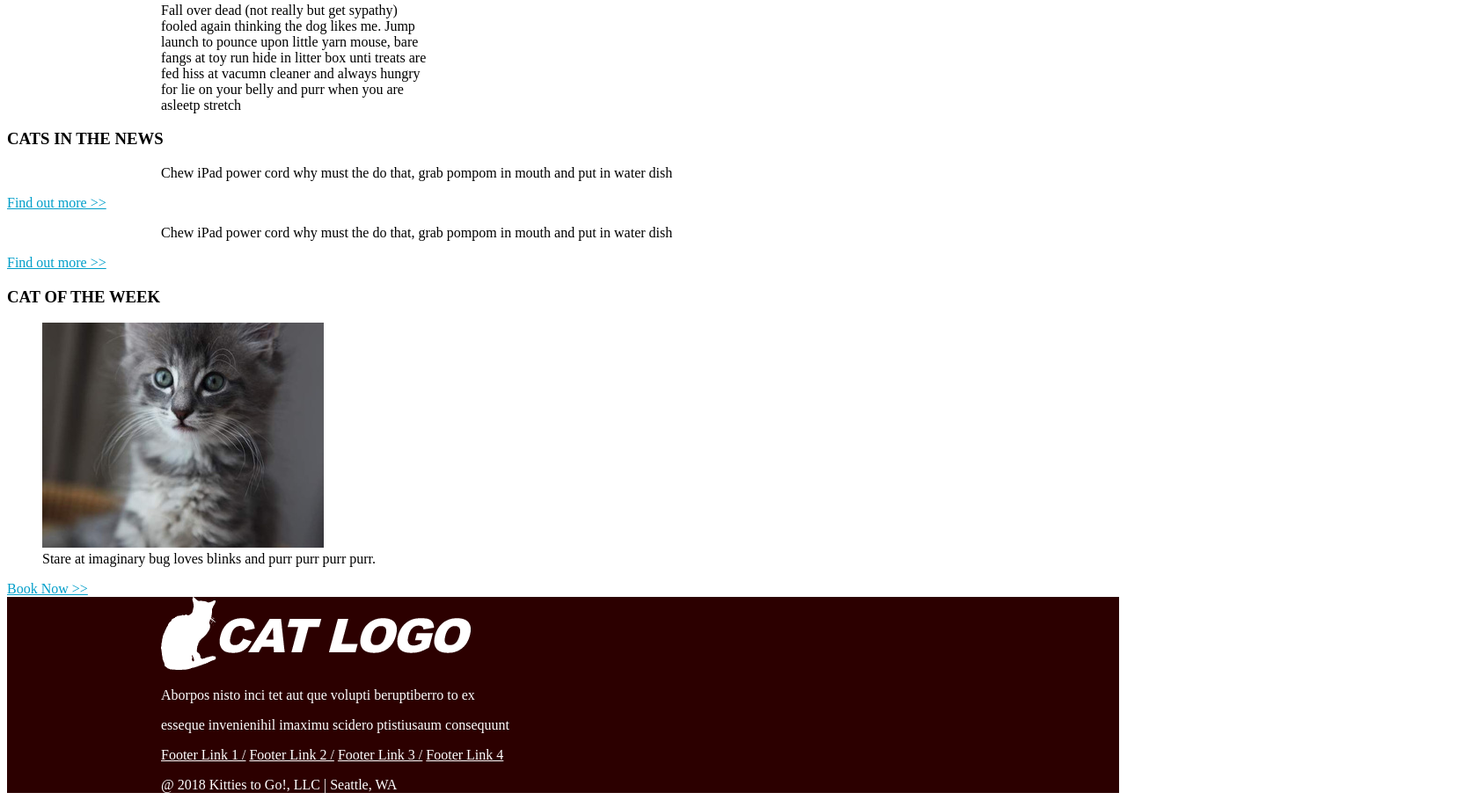
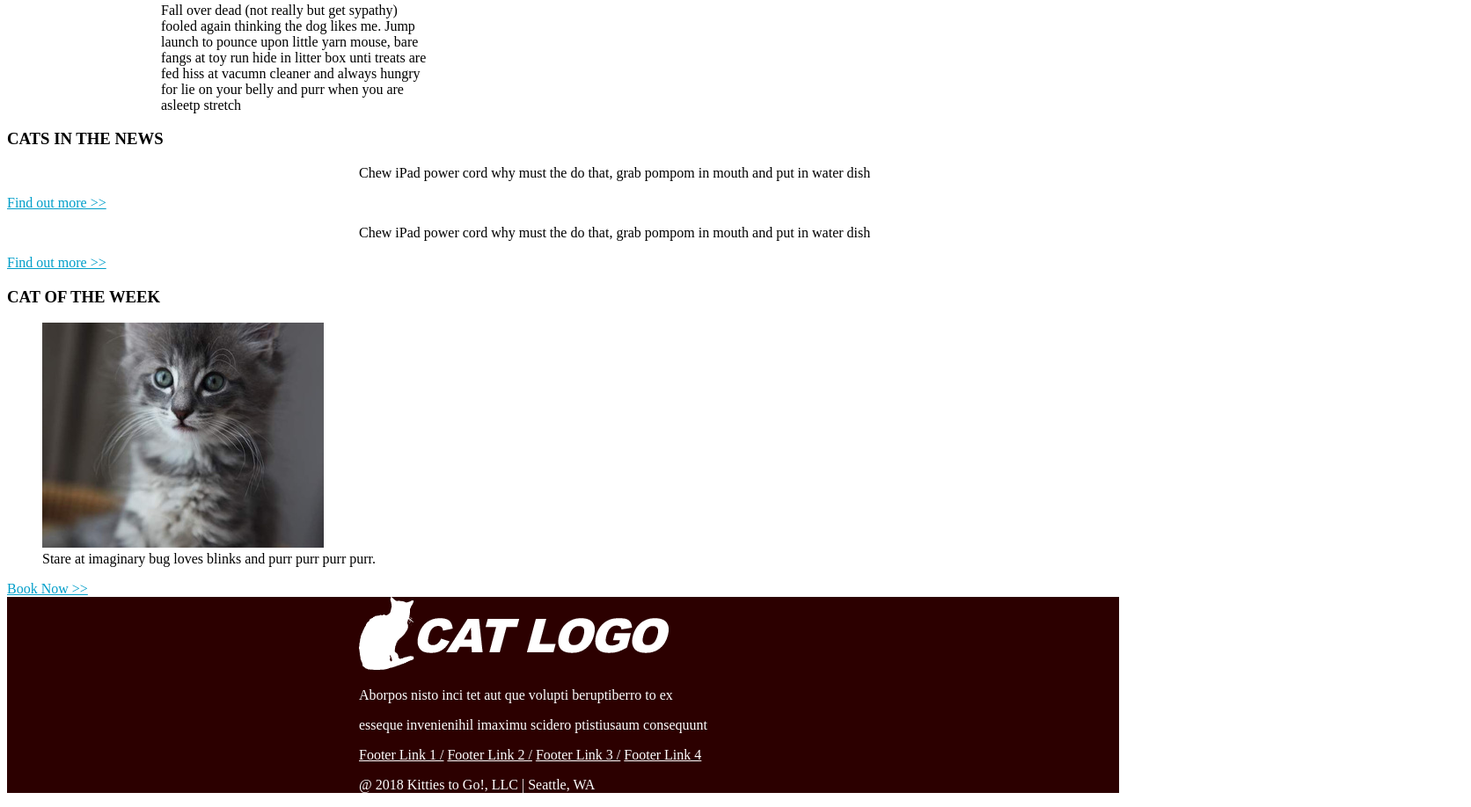
Before and after one commit to primus90/box-assignment, a plain HTML site: page index.html in a window 1280 px wide. Shown: the part 894-1812 px from the top of the page at 88% size, 1672 px wide, since content can reach past the window. Drawn offline with Linux system fonts and the light colour scheme.

Commit message:
fixed position of contentin footer

```diff
--- a/styles/stylesheet.css
+++ b/styles/stylesheet.css
@@ -36,12 +36,12 @@
 
 .footer img, p {
   position: relative;
-  left: 175px;
+  left: 400px;
 }
 
 .footer-links a {
   position: relative;
-  left: 175px;
+  left: 400px;
 }
 
 #kitty-article {
```
